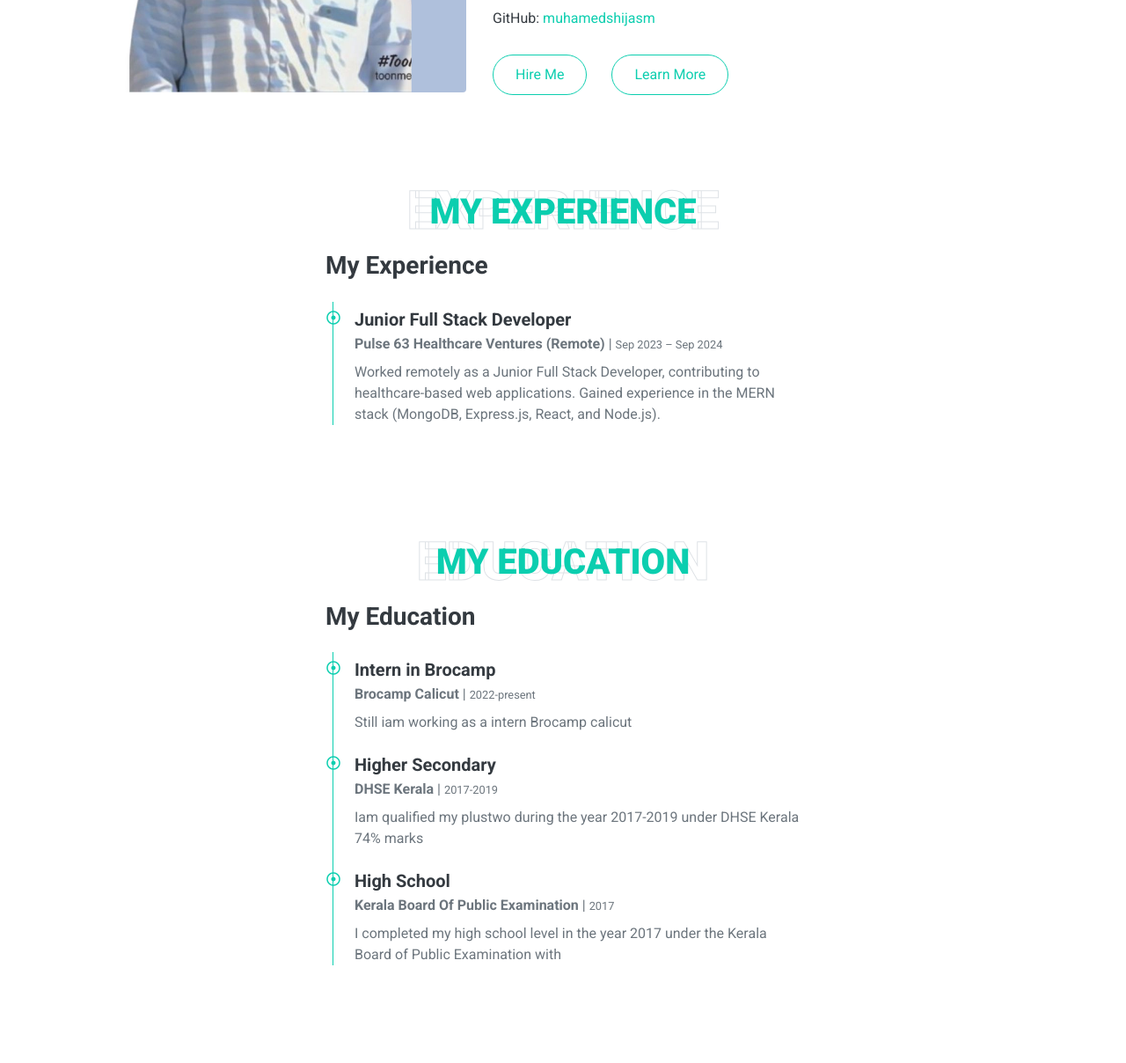
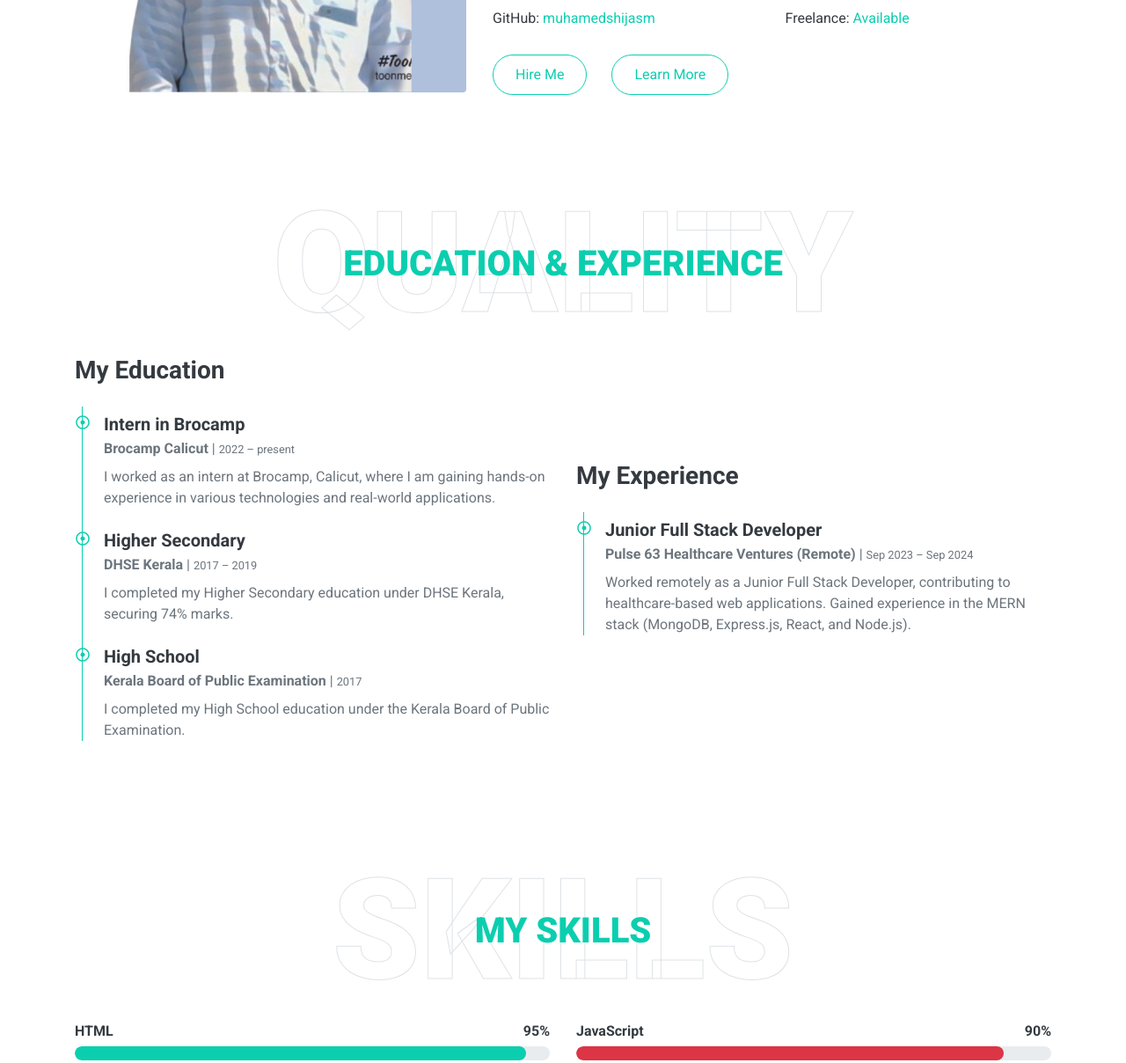
Before and after one commit to muhamedshijas/protfolio, a plain HTML site: page index.html in a window 1280 px wide. Shown: the part 1440-2648 px from the top of the page at 88% size. Drawn offline with nearby package versions, Linux system fonts and the light colour scheme.

Commit message:
work experience and eduction updated

```diff
--- a/index.html
+++ b/index.html
@@ -238,6 +238,16 @@
                   >
                 </h6>
               </div>
+              <div class="col-sm-6 py-2">
+                <h6>
+                  Freelance:
+                  <span class="text-secondary">
+                    <a href="https://github.com/muhamedshijas"
+                      >Available</a
+                    ></span
+                  >
+                </h6>
+              </div>
             </div>
             <a href="" class="btn btn-outline-primary mr-4">Hire Me</a>
             <a href="" class="btn btn-outline-primary">Learn More</a>
@@ -246,55 +256,23 @@
       </div>
     </div>
     <!-- About End -->
-     <!-- Experience Start -->
-<div class="my-experience container-fluid py-5" id="experience">
-    <div class="container">
-        <div class="position-relative d-flex align-items-center justify-content-center">
-            <h1 class="display-1 text-uppercase text-white" style="-webkit-text-stroke: 1px #dee2e6; font-size: 3.8em;">
-              Experience
-            </h1>
-            <h1 class="position-absolute text-uppercase text-primary">
-              My Experience
-            </h1>
-          </div>
-      <div class="row align-items-center justify-content-center">
-        <div class="col-lg-6">
-          <h3 class="mb-4">My Experience</h3>
-          <div class="border-left border-primary pt-2 pl-4 ml-2">
-            <div class="position-relative mb-4">
-              <i
-                class="far fa-dot-circle text-primary position-absolute"
-                style="top: 2px; left: -32px"
-              ></i>
-              <h5 class="font-weight-bold mb-1">Junior Full Stack Developer</h5>
-              <p class="mb-2">
-                <strong>Pulse 63 Healthcare Ventures (Remote)</strong> |
-                <small>Sep 2023 – Sep 2024</small>
-              </p>
-              <p>
-                Worked remotely as a Junior Full Stack Developer, contributing to healthcare-based web applications.
-                Gained experience in the MERN stack (MongoDB, Express.js, React, and Node.js).
-              </p>
-            </div>
-          </div>
+    <!-- Qualification Start -->
+    <div class="container-fluid py-5" id="qualification">
+      <div class="container">
+        <div
+          class="position-relative d-flex align-items-center justify-content-center"
+        >
+          <h1
+            class="display-1 text-uppercase text-white"
+            style="-webkit-text-stroke: 1px #dee2e6"
+          >
+            Quality
+          </h1>
+          <h1 class="position-absolute text-uppercase text-primary">
+            Education & Experience
+          </h1>
         </div>
-      </div>
-    </div>
-  </div>
-  <!-- Experience End -->
-
-    <!-- Qualification Start -->
-    <div class="my-qualification container-fluid py-5" id="qualification">
-      <div class="container">
-        <div class="position-relative d-flex align-items-center justify-content-center">
-            <h1 class="display-1 text-uppercase text-white" style="-webkit-text-stroke: 1px #dee2e6; font-size: 3.8em;">
-              Education
-            </h1>
-            <h1 class="position-absolute text-uppercase text-primary">
-              My Education
-            </h1>
-          </div>
-        <div class="row align-items-center justify-content-center">
+        <div class="row align-items-center">
           <div class="col-lg-6">
             <h3 class="mb-4">My Education</h3>
             <div class="border-left border-primary pt-2 pl-4 ml-2">
@@ -305,9 +283,14 @@
                 ></i>
                 <h5 class="font-weight-bold mb-1">Intern in Brocamp</h5>
                 <p class="mb-2">
-                  <strong>Brocamp Calicut</strong> | <small>2022-present</small>
+                  <strong>Brocamp Calicut</strong> |
+                  <small>2022 – present</small>
                 </p>
-                <p>Still iam working as a intern Brocamp calicut</p>
+                <p>
+                  I worked as an intern at Brocamp, Calicut, where I am gaining
+                  hands-on experience in various technologies and real-world
+                  applications.
+                </p>
               </div>
               <div class="position-relative mb-4">
                 <i
@@ -316,11 +299,11 @@
                 ></i>
                 <h5 class="font-weight-bold mb-1">Higher Secondary</h5>
                 <p class="mb-2">
-                  <strong>DHSE Kerala</strong> | <small>2017-2019</small>
+                  <strong>DHSE Kerala</strong> | <small>2017 – 2019</small>
                 </p>
                 <p>
-                  Iam qualified my plustwo during the year 2017-2019 under DHSE
-                  Kerala 74% marks
+                  I completed my Higher Secondary education under DHSE Kerala,
+                  securing 74% marks.
                 </p>
               </div>
               <div class="position-relative mb-4">
@@ -330,12 +313,35 @@
                 ></i>
                 <h5 class="font-weight-bold mb-1">High School</h5>
                 <p class="mb-2">
-                  <strong>Kerala Board Of Public Examination</strong> |
+                  <strong>Kerala Board of Public Examination</strong> |
                   <small>2017</small>
                 </p>
                 <p>
-                  I completed my high school level in the year 2017 under the
-                  Kerala Board of Public Examination with
+                  I completed my High School education under the Kerala Board of
+                  Public Examination.
+                </p>
+              </div>
+            </div>
+          </div>
+          <div class="col-lg-6">
+            <h3 class="mb-4">My Experience</h3>
+            <div class="border-left border-primary pt-2 pl-4 ml-2">
+              <div class="position-relative mb-4">
+                <i
+                  class="far fa-dot-circle text-primary position-absolute"
+                  style="top: 2px; left: -32px"
+                ></i>
+                <h5 class="font-weight-bold mb-1">
+                  Junior Full Stack Developer
+                </h5>
+                <p class="mb-2">
+                  <strong>Pulse 63 Healthcare Ventures (Remote)</strong> |
+                  <small>Sep 2023 – Sep 2024</small>
+                </p>
+                <p>
+                  Worked remotely as a Junior Full Stack Developer, contributing
+                  to healthcare-based web applications. Gained experience in the
+                  MERN stack (MongoDB, Express.js, React, and Node.js).
                 </p>
               </div>
             </div>
@@ -574,7 +580,11 @@
               <div
                 class="portfolio-btn bg-primary d-flex align-items-center justify-content-center"
               >
-                <a href="img/luxEvolve.png" data-lightbox="portfolio" title="view luxEvolve">
+                <a
+                  href="img/luxEvolve.png"
+                  data-lightbox="portfolio"
+                  title="view luxEvolve"
+                >
                   <p style="font-size: 50px; color: white">luxEvolve</p>
                 </a>
               </div>
```
